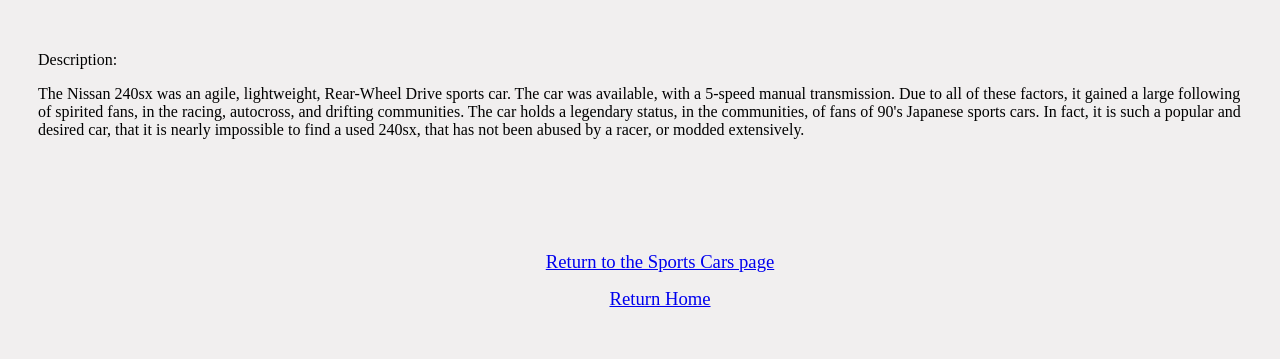
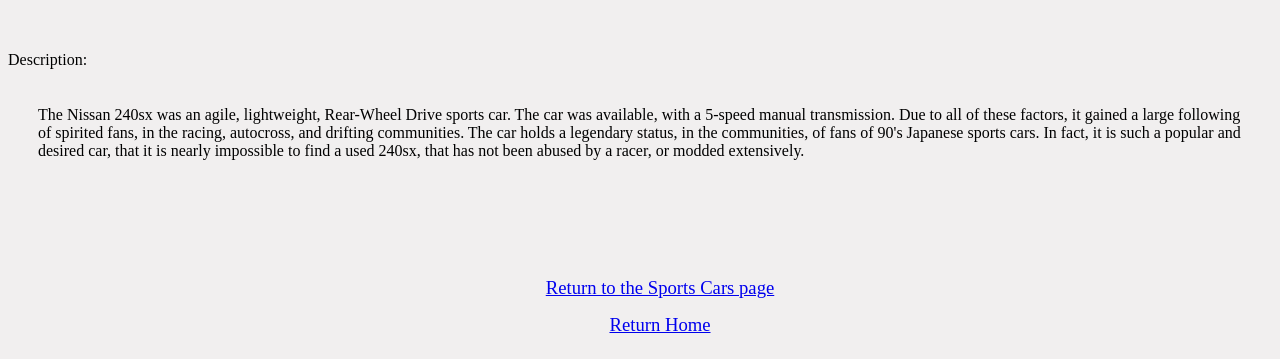
Before and after one commit to rmanneh2468/Cult_Classic_Japanese_Cars, a PHP site: the page made by Nissan 240SX (S14).php in a window 1280 px wide. Shown: the part 772-1131 px from the top of the page. Before the commit the page ends 1079 px from the top, so only its background shows below. Run offline with PHP 8.4, Linux system fonts and the light colour scheme.

Commit message:
Padding changes, ID created for the 240sx description

```diff
--- a/Nissan 240SX (S14).php
+++ b/Nissan 240SX (S14).php
@@ -21,6 +21,7 @@
         <br></br>
 
         <p>Description:</p>
+        <div id = "Twoforty_descrip">
             <p>The Nissan 240sx was an agile, lightweight, Rear-Wheel Drive sports car. The car was
             available, with a 5-speed manual transmission. Due to all of these factors, it gained
             a large following of spirited fans, in the racing, autocross, and drifting communities.
@@ -28,6 +29,7 @@
             cars. In fact, it is such a popular and desired car, that it is nearly impossible to find
             a used 240sx, that has not been abused by a racer, or modded extensively.
             </p>
+        </div>
 
         <br></br>
         <br></br>
--- a/index.php
+++ b/index.php
@@ -10,7 +10,7 @@
 
     <body>
 
-    <div id = "logo_ccjc">
+        <div id = "logo_ccjc">
             <img src = "Images/Logo_alter_1.jpg" alt = "Site Logo" width = "250px" height = "161px">
         </div>
 
--- a/specific_car_style.css
+++ b/specific_car_style.css
@@ -18,10 +18,12 @@ h2{
     text-align: center;
 }
 
-p{
+#Twoforty_descrip{
     text-align: left;
     padding-left: 30px;
     padding-right: 30px;
+    padding-top: 5px;
+    padding-bottom: 5px;
 }
 
 img {
```
Lines whose indentation alone changed are shown as unchanged.
